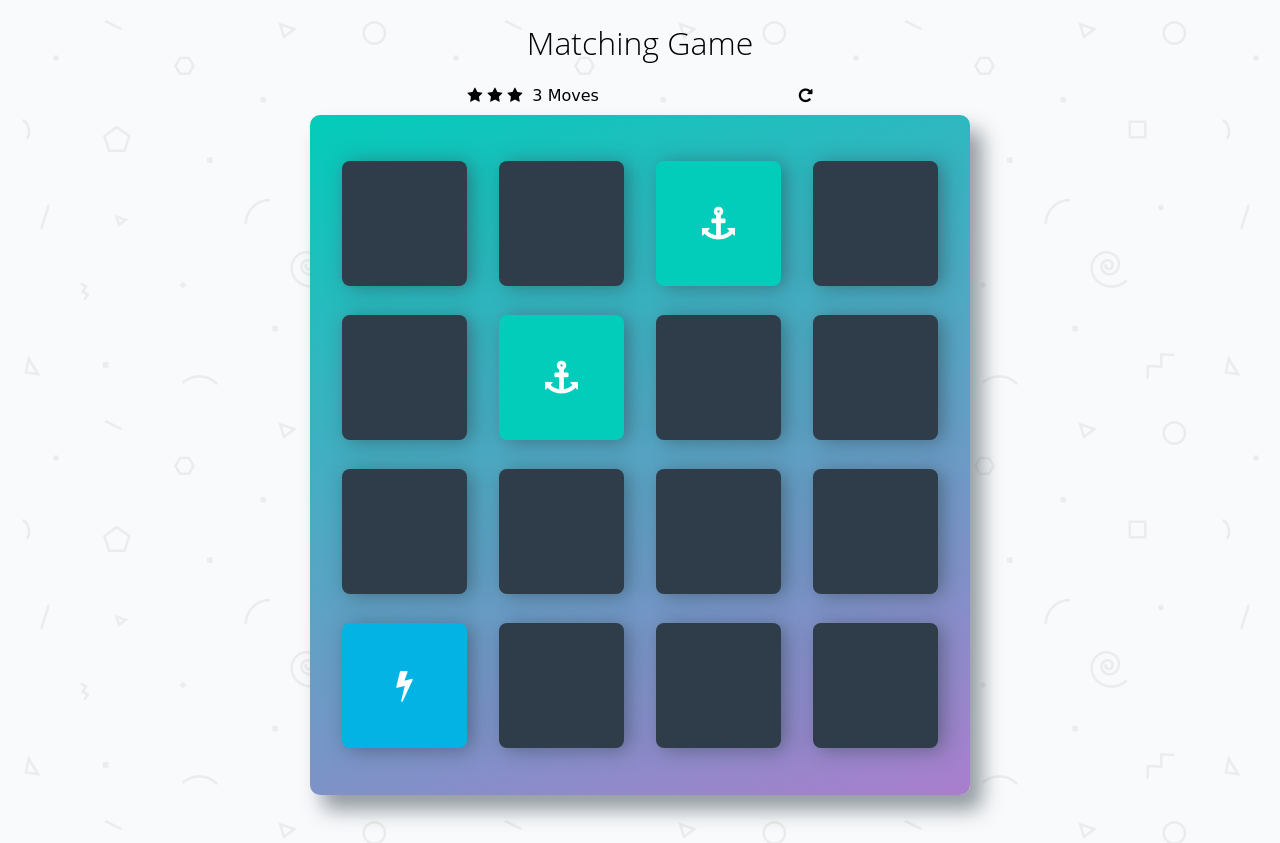
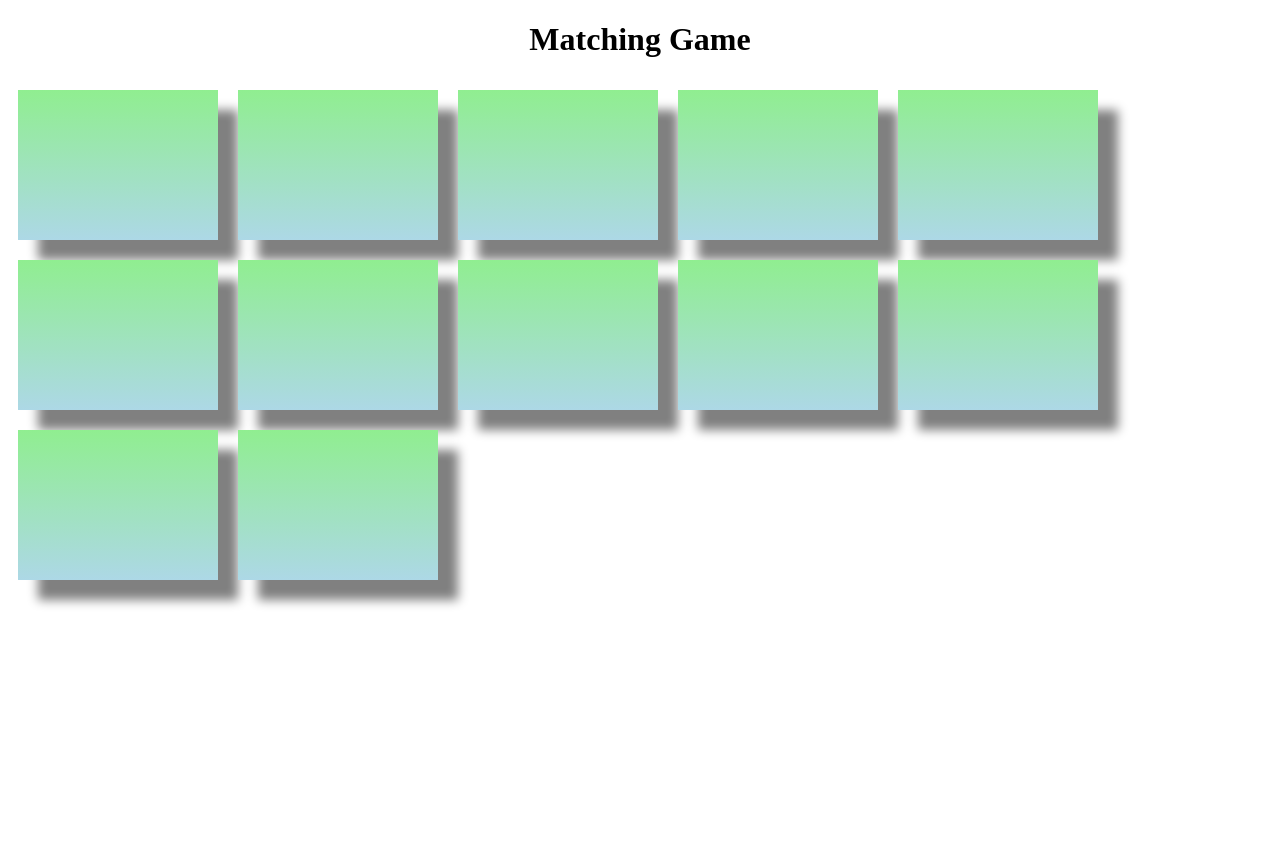
Before and after one commit to onthebutton72/Memory_Game, a plain HTML site: page index.html in a window 1280 px wide. After the commit the page ends 800 px from the top, so only its background shows below. Drawn offline with nearby package versions, Linux system fonts and the light colour scheme; a web font is replaced by a local one.

Commit message:
feat: build card layout
Build a new card layout for the game

Build a new card layout in a new html container.  Add some style and get
the shuffle function working. Build a new function that assigns the
shuffled card list elements to each card.

```diff
--- a/css/app.css
+++ b/css/app.css
@@ -1,109 +1,17 @@
-html {
-    box-sizing: border-box;
+
+/* style for H1 header*/
+h1{
+  text-align: center;
+  font-style: Jazz LET;
+
 }
 
-*,
-*::before,
-*::after {
-    box-sizing: inherit;
+/* style for cards*/
+.card {
+  float: left;
+  margin: 10px;
+  height: 150px;
+  width: 200px;
+  box-shadow: 20px 20px 10px grey;
+  background: linear-gradient(lightgreen, lightblue);
 }
-
-html,
-body {
-    width: 100%;
-    height: 100%;
-    margin: 0;
-    padding: 0;
-}
-
-body {
-    background: #ffffff url('../img/geometry2.png'); /* Background pattern from Subtle Patterns */
-    font-family: 'Coda', cursive;
-}
-
-.container {
-    display: flex;
-    justify-content: center;
-    align-items: center;
-    flex-direction: column;
-}
-
-h1 {
-    font-family: 'Open Sans', sans-serif;
-    font-weight: 300;
-}
-
-/*
- * Styles for the deck of cards
- */
-
-.deck {
-    width: 660px;
-    min-height: 680px;
-    background: linear-gradient(160deg, #02ccba 0%, #aa7ecd 100%);
-    padding: 32px;
-    border-radius: 10px;
-    box-shadow: 12px 15px 20px 0 rgba(46, 61, 73, 0.5);
-    display: flex;
-    flex-wrap: wrap;
-    justify-content: space-between;
-    align-items: center;
-    margin: 0 0 3em;
-}
-
-.deck .card {
-    height: 125px;
-    width: 125px;
-    background: #2e3d49;
-    font-size: 0;
-    color: #ffffff;
-    border-radius: 8px;
-    cursor: pointer;
-    display: flex;
-    justify-content: center;
-    align-items: center;
-    box-shadow: 5px 2px 20px 0 rgba(46, 61, 73, 0.5);
-}
-
-.deck .card.open {
-    transform: rotateY(0);
-    background: #02b3e4;
-    cursor: default;
-}
-
-.deck .card.show {
-    font-size: 33px;
-}
-
-.deck .card.match {
-    cursor: default;
-    background: #02ccba;
-    font-size: 33px;
-}
-
-/*
- * Styles for the Score Panel
- */
-
-.score-panel {
-    text-align: left;
-    width: 345px;
-    margin-bottom: 10px;
-}
-
-.score-panel .stars {
-    margin: 0;
-    padding: 0;
-    display: inline-block;
-    margin: 0 5px 0 0;
-}
-
-.score-panel .stars li {
-    list-style: none;
-    display: inline-block;
-}
-
-.score-panel .restart {
-    float: right;
-    cursor: pointer;
-}
--- a/index.html
+++ b/index.html
@@ -3,82 +3,27 @@
 <head>
     <meta charset="utf-8">
     <title>Matching Game</title>
-    <meta name="description" content="">
-    <link rel="stylesheet prefetch" href="https://maxcdn.bootstrapcdn.com/font-awesome/4.6.1/css/font-awesome.min.css">
-    <link rel="stylesheet prefetch" href="https://fonts.googleapis.com/css?family=Coda">
+    <meta name="description" content="Matching Game">
     <link rel="stylesheet" href="css/app.css">
+    <script src="http://code.jquery.com/jquery-1.11.0.min.js"></script>
 </head>
 <body>
-
     <div class="container">
         <header>
             <h1>Matching Game</h1>
         </header>
-
-        <section class="score-panel">
-        	<ul class="stars">
-        		<li><i class="fa fa-star"></i></li>
-        		<li><i class="fa fa-star"></i></li>
-        		<li><i class="fa fa-star"></i></li>
-        	</ul>
-
-        	<span class="moves">3</span> Moves
-
-            <div class="restart">
-        		<i class="fa fa-repeat"></i>
-        	</div>
-        </section>
-
-        <ul class="deck">
-            <li class="card">
-                <i class="fa fa-diamond"></i>
-            </li>
-            <li class="card">
-                <i class="fa fa-paper-plane-o"></i>
-            </li>
-            <li class="card match">
-                <i class="fa fa-anchor"></i>
-            </li>
-            <li class="card">
-                <i class="fa fa-bolt"></i>
-            </li>
-            <li class="card">
-                <i class="fa fa-cube"></i>
-            </li>
-            <li class="card match">
-                <i class="fa fa-anchor"></i>
-            </li>
-            <li class="card">
-                <i class="fa fa-leaf"></i>
-            </li>
-            <li class="card">
-                <i class="fa fa-bicycle"></i>
-            </li>
-            <li class="card">
-                <i class="fa fa-diamond"></i>
-            </li>
-            <li class="card">
-                <i class="fa fa-bomb"></i>
-            </li>
-            <li class="card">
-                <i class="fa fa-leaf"></i>
-            </li>
-            <li class="card">
-                <i class="fa fa-bomb"></i>
-            </li>
-            <li class="card open show">
-                <i class="fa fa-bolt"></i>
-            </li>
-            <li class="card">
-                <i class="fa fa-bicycle"></i>
-            </li>
-            <li class="card">
-                <i class="fa fa-paper-plane-o"></i>
-            </li>
-            <li class="card">
-                <i class="fa fa-cube"></i>
-            </li>
-        </ul>
+        <div class="card"></div>
+        <div class="card"></div>
+        <div class="card"></div>
+        <div class="card"></div>
+        <div class="card"></div>
+        <div class="card"></div>
+        <div class="card"></div>
+        <div class="card"></div>
+        <div class="card"></div>
+        <div class="card"></div>
+        <div class="card"></div>
+        <div class="card"></div>
     </div>
 
     <script src="js/app.js"></script>
--- a/js/app.js
+++ b/js/app.js
@@ -1,38 +1,30 @@
-/*
- * Create a list that holds all of your cards
- */
+// Array of cards
+var cards = [1,1,2,2,3,3,4,4,5,5,6,6];
 
 
-/*
- * Display the cards on the page
- *   - shuffle the list of cards using the provided "shuffle" method below
- *   - loop through each card and create its HTML
- *   - add each card's HTML to the page
- */
+
 
 // Shuffle function from http://stackoverflow.com/a/2450976
-function shuffle(array) {
-    var currentIndex = array.length, temporaryValue, randomIndex;
+function shuffle(cards) {
+    var currentIndex = cards.length, temporaryValue, randomIndex;
 
     while (currentIndex !== 0) {
         randomIndex = Math.floor(Math.random() * currentIndex);
         currentIndex -= 1;
-        temporaryValue = array[currentIndex];
-        array[currentIndex] = array[randomIndex];
-        array[randomIndex] = temporaryValue;
+        temporaryValue = cards[currentIndex];
+        cards[currentIndex] = cards[randomIndex];
+        cards[randomIndex] = temporaryValue;
     }
-
-    return array;
+    return cards;
 }
 
+function mapToCards(){
+  $('.card').each(function(index){
+    $(this).attr('data-card-value', cards[index]);
+  });
+}
 
-/*
- * set up the event listener for a card. If a card is clicked:
- *  - display the card's symbol (put this functionality in another function that you call from this one)
- *  - add the card to a *list* of "open" cards (put this functionality in another function that you call from this one)
- *  - if the list already has another card, check to see if the two cards match
- *    + if the cards do match, lock the cards in the open position (put this functionality in another function that you call from this one)
- *    + if the cards do not match, remove the cards from the list and hide the card's symbol (put this functionality in another function that you call from this one)
- *    + increment the move counter and display it on the page (put this functionality in another function that you call from this one)
- *    + if all cards have matched, display a message with the final score (put this functionality in another function that you call from this one)
- */
+// Shuffle deck
+shuffle(cards);
+console.log(cards);
+mapToCards();
```
